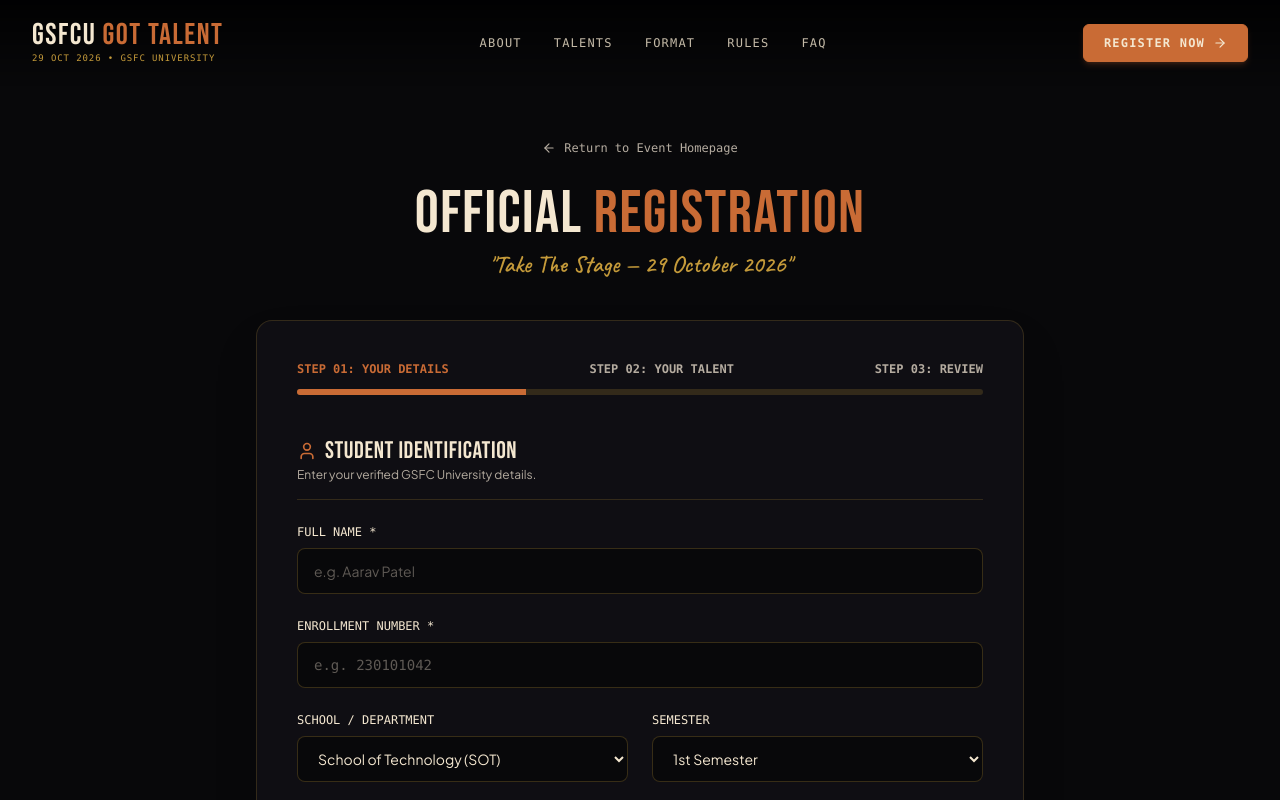
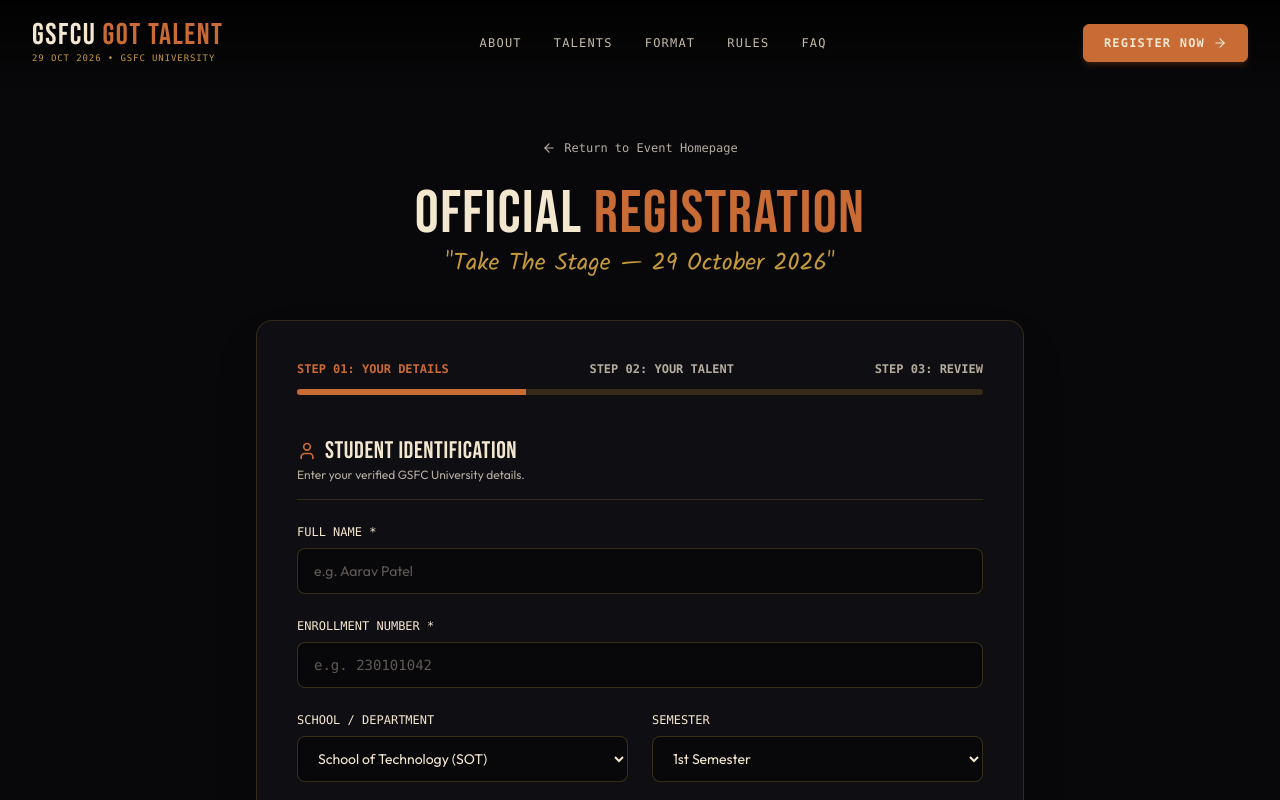
Before and after one commit to 24bt04d224/GSFCU_GOT_TALENT, a React (Vite) app: page /register in a window 1280 px wide. Shown: the top 800 px of the page. Built offline with nearby package versions, Linux system fonts and the light colour scheme.

Commit message:
style(typography): update font stack with Outfit and Kalam

```diff
--- a/index.html
+++ b/index.html
@@ -10,7 +10,7 @@
     <!-- Google Fonts -->
     <link rel="preconnect" href="https://fonts.googleapis.com">
     <link rel="preconnect" href="https://fonts.gstatic.com" crossorigin>
-    <link href="https://fonts.googleapis.com/css2?family=Bebas+Neue&family=Caveat:wght@600;700&family=Plus+Jakarta+Sans:wght@300;400;500;600;700;800&family=Syne:wght@700;800&display=swap" rel="stylesheet">
+    <link href="https://fonts.googleapis.com/css2?family=Bebas+Neue&family=Caveat:wght@600;700&family=Kalam:wght@400;700&family=Outfit:wght@300;400;500;600;700;800;900&family=Plus+Jakarta+Sans:wght@300;400;500;600;700;800&family=Syne:wght@700;800&display=swap" rel="stylesheet">
   </head>
   <body class="bg-[#08080a] text-[#F4E7D0] antialiased selection:bg-[#C96B35] selection:text-[#F4E7D0] overflow-x-hidden font-sans">
     <div id="root"></div>
--- a/src/index.css
+++ b/src/index.css
@@ -24,8 +24,8 @@
 @theme {
   --font-bebas: 'Bebas Neue', 'Impact', 'Arial Narrow', sans-serif;
   --font-syne: 'Syne', 'Arial Black', sans-serif;
-  --font-sans: 'Plus Jakarta Sans', system-ui, -apple-system, BlinkMacSystemFont, 'Segoe UI', Roboto, sans-serif;
-  --font-hand: 'Caveat', 'Brush Script MT', cursive;
+  --font-sans: 'Outfit', 'Plus Jakarta Sans', system-ui, -apple-system, BlinkMacSystemFont, 'Segoe UI', Roboto, sans-serif;
+  --font-hand: 'Kalam', 'Caveat', cursive;
 
   /* Event Decoration Core Palette */
   --color-terracotta: #B65A3A;
@@ -61,7 +61,7 @@ html {
 body {
   background-color: #08080a;
   color: #F4E7D0;
-  font-family: 'Plus Jakarta Sans', sans-serif;
+  font-family: 'Outfit', 'Plus Jakarta Sans', sans-serif;
   overflow-x: hidden;
   max-width: 100vw;
   -webkit-tap-highlight-color: transparent;
@@ -76,7 +76,7 @@ body {
 }
 
 .font-hand {
-  font-family: 'Caveat', cursive;
+  font-family: 'Kalam', 'Caveat', cursive;
 }
 
 /* Tactile print & photographic paper grain overlay */
```
